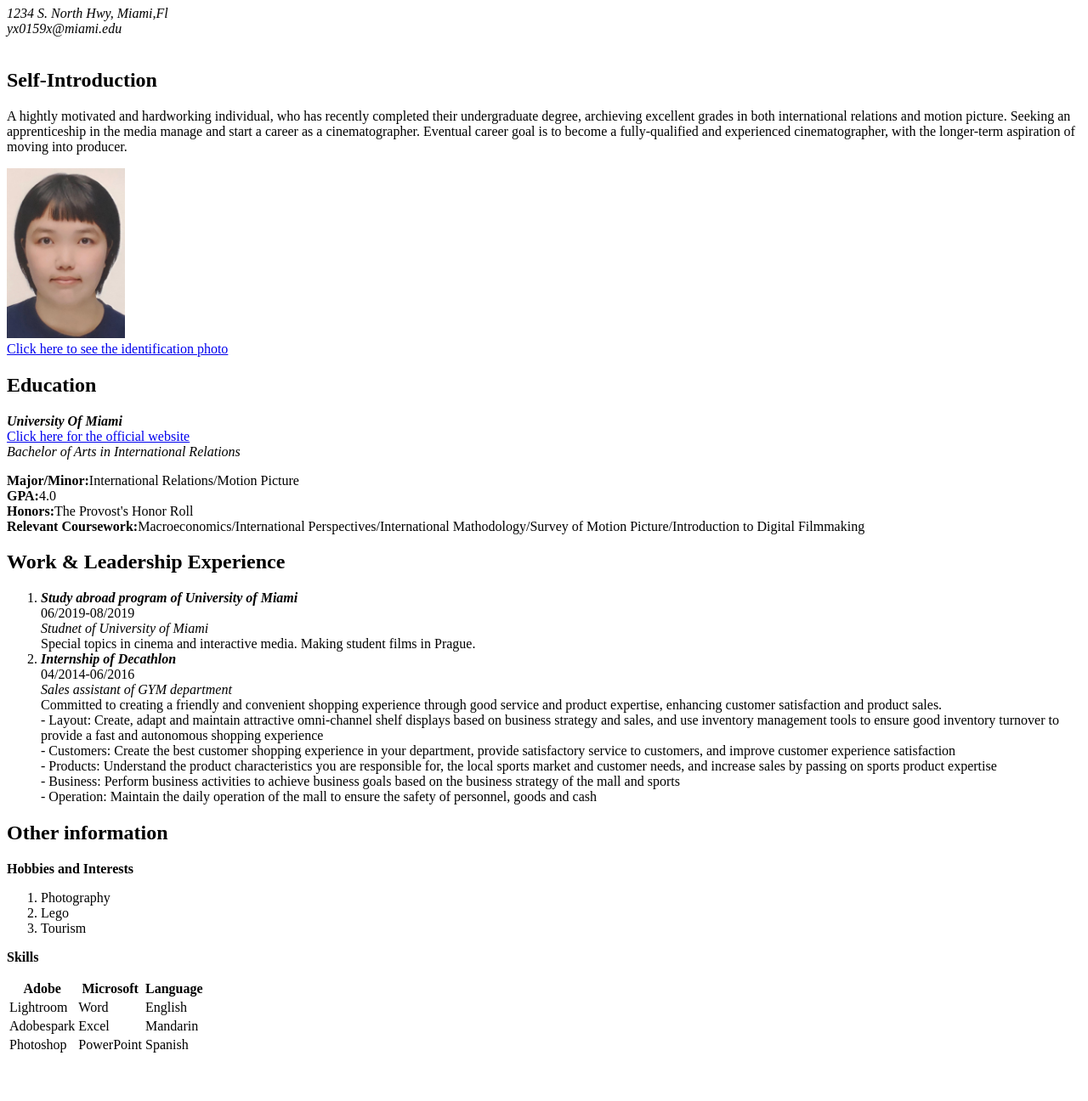
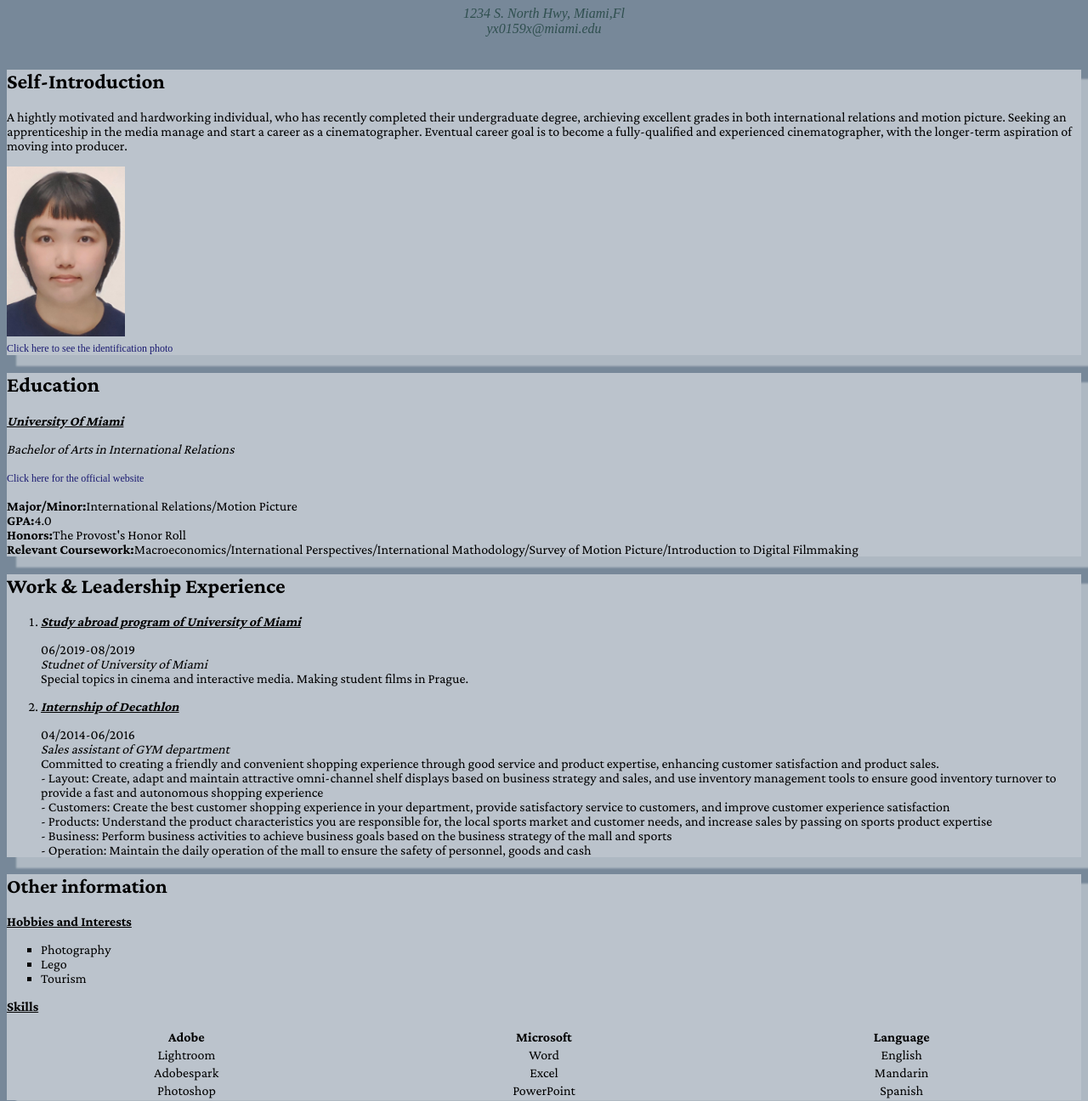
Before and after one commit to LluviaLiu0118/CIM-111, a plain HTML site: page hw/resumecss/index.html in a window 1280 px wide. Shown: the part 73-1369 px from the top of the page at 85% size. Before the commit the page ends 1323 px from the top, so only its background shows below. Drawn offline with nearby package versions, Linux system fonts and the light colour scheme; a web font is replaced by a local one.

Commit message:
09/24 resumecss

```diff
--- /dev/null
+++ b/classexamples/semantictags/css/layout.css
@@ -0,0 +1,73 @@
+@import url('https://fonts.googleapis.com/css?family=Dancing+Script:400,700&display=swap');
+
+  body{
+    background-color: cyan;
+    background-color:lightgoldenrodyellow;
+    background-color: #008b8b;
+    /* comment wikipedia color */
+    background-color: rgb(255,0,0); /*red*/
+    /* rgb color red: 0-255 green:0-255 blue:0-255 */
+    background-color: rgb(255,255,255); /* white */
+    background-color: rgb(0,0,0); /* black */
+    background-color: darksalmon;
+
+  }
+
+  section{
+    background-color: white;
+    background-color: rgba(255,255,255,0.5); /* white with a 50% */
+      }
+
+    h1{
+      color:orange;
+      font-family: 'Dancing Script', cursive;
+    }
+
+    h3{
+      color: #ffffff;
+      font-family: 'Dancing Script', cursive;
+      font-weight: 700; /* bolder dancing script */
+    }
+
+    h3 em{
+      font-family: sans-serif;
+      /* serif more traditional */
+      color: black;
+      text-decoration: underline
+    }
+
+    li{
+      font-size: 20px;
+      list-style: circle; /*changed the color of bullet*/
+    }
+    ul li{
+      list-style: none;
+
+    }
+
+
+    #centerName{
+      text-align: center;
+    }
+
+    .bolder{
+    font-weight: bolder;
+    font-size: 20px
+    /* use two or three fonts in the resume */
+    }
+    /* bolder can be used multiple times in the html*/
+
+    a{
+      color: green;
+      text-decoration: none;
+    }
+
+    a:visited{
+      color: aqua;
+    }
+
+
+    a:hover{
+      background-color: red;
+      font-style: italic;
+    }
--- /dev/null
+++ b/hw/resumecss/css/layout.css
@@ -0,0 +1,68 @@
+@import url('https://fonts.googleapis.com/css?family=Volkhov:400,700&display=swap');
+@import url('https://fonts.googleapis.com/css?family=Crimson+Pro:400,700|Volkhov:400,700&display=swap');
+    body{
+      background-color:lightslategray;
+    }
+
+    h1{
+      font-family:'Volkhov', serif;
+    }
+    h2{
+      font-family:'Crimson pro', serif;
+    }
+    p{
+      font-family:'Crimson pro', serif;
+    }
+    ol{
+      font-family:'Crimson pro', serif;
+    }
+    address{
+    color: DarkSlateGray;
+    text-align-last: center;
+    }
+    a{
+      color: midnightblue;
+      text-decoration: none;
+      font-size: 12px;
+    }
+    a:visited{
+      color: royalblue;
+    }
+    a:hover{
+      background-color: white;
+      font-style: italic;
+    }
+
+    #centerName{
+      text-align: center;
+    }
+    #mytable{
+      font-family:'Crimson pro', serif;
+      table-layout: fixed; width:100%;
+      text-align-last: center;
+    }
+    #section1{
+      background-color: rgba(255,255,255,0.5);
+      box-shadow: 12px 12px 2px 1px rgba(255,255,255,0.4);
+    }
+    #section2{
+      background-color: rgba(255,255,255,0.5);
+      box-shadow: 12px 12px 2px 1px rgba(255,255,255,0.4);
+    }
+    #section3{
+      background-color:rgba(255,255,255,0.5);
+      box-shadow: 12px 12px 2px 1px rgba(255,255,255,0.4);
+    }
+    #section4{
+      background-color: rgba(255,255,255,0.5);
+      box-shadow: 12px 12px 2px 1px rgba(255,255,255,0.4);
+    }
+    #orderlist{
+      list-style: square;
+    }
+    .title{
+      font-size: 25px;
+    }
+    .subtitle{
+      text-decoration: underline;
+    }
--- a/hw/resumecss/index.html
+++ b/hw/resumecss/index.html
@@ -8,11 +8,15 @@
   <meta name="author" content="Yunan Liu">
   <meta name="description" content="This website is about Yunan Liu's resume">
   <meta name="keywords" content="resume">
+
+  <link rel="stylesheet" href="css/layout.css">
+  <style>
+  </style>
   </head>
 
   <body>
     <header>
-    <h1><strong>Yunan Liu</strong></h1>
+    <h1 id="centerName"><strong>Yunan Liu</strong></h1>
     </header>
 
 
@@ -25,22 +29,21 @@
           <address>yx0159x@miami.edu</address>
     <br>
 
-    <section>
-    <h2><strong>Self-Introduction</strong></h2>
+    <section id="section1">
+    <h2 class="title"><strong>Self-Introduction</strong></h2>
     <p>A hightly motivated and hardworking individual, who has recently completed their undergraduate degree, archieving excellent grades in both international relations and motion picture. Seeking an apprenticeship in the media manage and start a career as a cinematographer. Eventual career goal is to become a fully-qualified and experienced cinematographer, with the longer-term aspiration of moving into producer.</p>
 
     <img src="images/me.jpeg" alt="me" height="200"><br>
     <a href="images/me.jpeg">Click here to see the identification photo</a>
     </section>
 
-    <section>
-    <h2>Education</h2>
-    <p><i><b>University Of Miami</b></i>
-    <br>
-    <a href="https://welcome.miami.edu">Click here for the official website</a><br>
+    <section id="section2">
+    <h2 class="title">Education</h2>
+    <p class='subtitle'><em><strong>University Of Miami</strong></em><br></p>
+    <p><em>Bachelor of Arts in International Relations</em>
+    </p>
+    <a href="https://welcome.miami.edu">Click here for the official website</a>
     <!-- insert the website -->
-    <em>Bachelor of Arts in International Relations</em>
-    </p>
 
     <p>
     <strong>Major/Minor:</strong>International Relations/Motion Picture<br>
@@ -50,19 +53,19 @@
     </p>
     </section>
 
-    <section>
-    <h2>Work & Leadership Experience</h2>
+    <section id="section3">
+    <h2 class="title">Work & Leadership Experience</h2>
 
       <ol>
-      <li><i><b>Study abroad program of University of Miami</b></i><br>
+      <li><p class='subtitle'><em><strong>Study abroad program of University of Miami</strong></em></p>
       06/2019-08/2019<br>
-      <i>Studnet of University of Miami</i><br>
+      <em>Studnet of University of Miami</em><br>
       Special topics in cinema and interactive media. Making student films in Prague.</li>
 
 
-      <li><i><b>Internship of Decathlon</b></i><br>
+      <li><p class='subtitle'><em><strong>Internship of Decathlon</strong></em></p>
       04/2014-06/2016<br>
-      <i>Sales assistant of GYM department</i><br>
+      <em>Sales assistant of GYM department</em><br>
       Committed to creating a friendly and convenient shopping experience through good service and product expertise, enhancing customer satisfaction and product sales.<br>
       - Layout: Create, adapt and maintain attractive omni-channel shelf displays based on business strategy and sales, and use inventory management tools to ensure good inventory turnover to provide a fast and autonomous shopping experience<br>
       - Customers: Create the best customer shopping experience in your department, provide satisfactory service to customers, and improve customer experience satisfaction<br>
@@ -72,18 +75,18 @@
       </ol>
     </section>
 
-    <section>
+    <section id="section4">
 
-    <h2>Other information</h2>
-    <p><strong>Hobbies and Interests</strong></p>
-      <ol>
+    <h2 class='articleTitle'>Other information</h2>
+    <p class='subtitle'><strong>Hobbies and Interests</strong></p>
+      <ol id="orderlist">
         <li>Photography</li>
         <li>Lego</li>
         <li>Tourism</li>
       </ol>
 
-      <p><strong>Skills</strong></p>
-      <table>
+      <p class='subtitle'><strong>Skills</strong></p>
+      <table id="mytable">
         <tr>
           <th>Adobe</th>
           <th>Microsoft</th>
```
Also changed, not shown: classexamples/semantictags/resumecss.html (added, +114 -0 lines), 4 other files.
